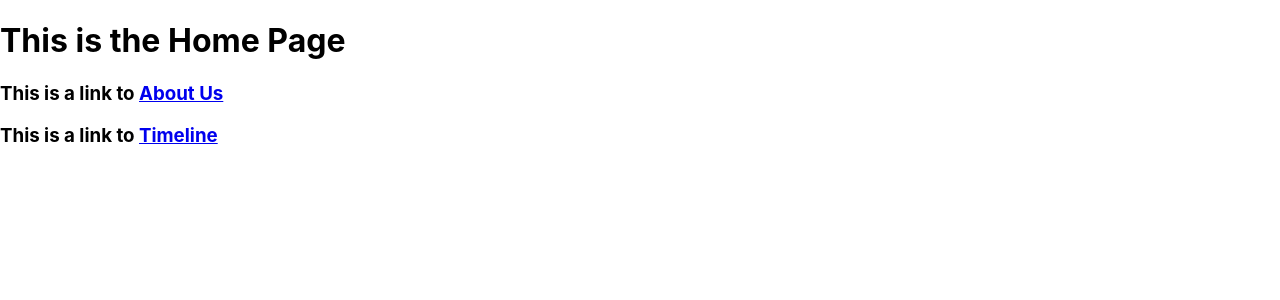
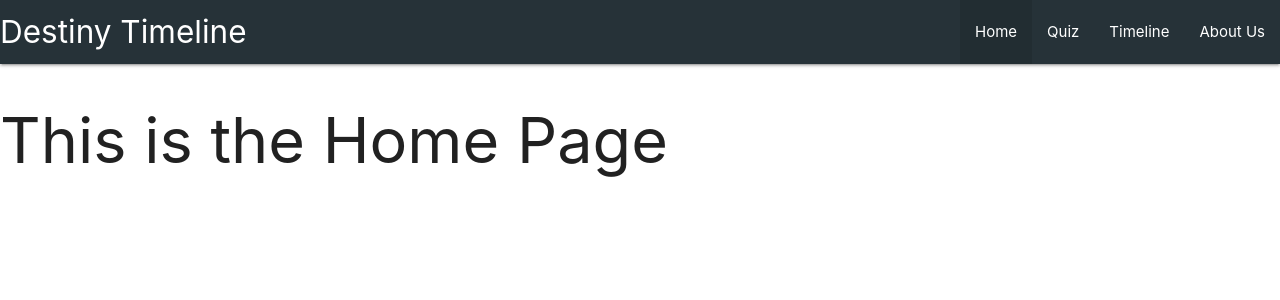
Before and after one commit to Pao1aG/destiny_timeline, a React (Create React App) app: page / in a window 1280 px wide. Shown: the top 300 px of the page. Built offline with nearby package versions, Linux system fonts and the light colour scheme.

Commit message:
Added sample pages and navigation

```diff
--- a/public/index.html
+++ b/public/index.html
@@ -3,6 +3,7 @@
   <head>
     <meta charset="utf-8" />
     <link rel="icon" href="%PUBLIC_URL%/favicon.ico" />
+
     <meta name="viewport" content="width=device-width, initial-scale=1" />
     <meta name="theme-color" content="#000000" />
     <meta
@@ -24,6 +25,17 @@
       work correctly both with client-side routing and a non-root public URL.
       Learn how to configure a non-root public URL by running `npm run build`.
     -->
+    <!-- THIS IS FOR USING MATERIALIZE -->
+    <link href="https://fonts.googleapis.com/icon?family=Material+Icons" rel="stylesheet">
+    <link rel="stylesheet" href="https://cdnjs.cloudflare.com/ajax/libs/materialize/1.0.0/css/materialize.min.css">
+    <script src="https://code.jquery.com/jquery-3.2.1.min.js" type="text/javascript"></script>
+    <script src="https://cdnjs.cloudflare.com/ajax/libs/materialize/1.0.0/js/materialize.min.js"></script>
+    <script>
+      $(document).ready(function(){
+         $('.sidenav').sidenav();
+      });
+   </script>
+
     <title>Destiny Timeline</title>
   </head>
   <body>
--- a/src/App.js
+++ b/src/App.js
@@ -1,21 +1,27 @@
 import { BrowserRouter as Router, Route, Redirect } from "react-router-dom";
+import Navbar from './components/Navbar';
 import Home from './pages/Home';
+import Quiz from './pages/Quiz';
+import Timeline from './pages/Timeline';
 import About from './pages/About';
-import Timeline from './pages/Timeline';
 import logo from './logo.svg';
 import './App.css';
 
 function App() {
   return (
     <Router>
+      <Navbar />
       <Route exact path= "/">
         <Home />
       </Route>
-      <Route exact path= "/about">
-        <About />
+      <Route exact path= "/quiz">
+          <Quiz />
       </Route>
       <Route exact path= "/timeline">
         <Timeline />
+      </Route>
+      <Route exact path= "/about">
+        <About />
       </Route>
     </Router>
     // <div className="App">
--- /dev/null
+++ b/src/components/Navbar.js
@@ -0,0 +1,48 @@
+import React, { useState } from 'react';
+import { Link } from "react-router-dom";
+
+export default function Navbar(){
+
+    const [currentPage, setCurrentPage] = useState("home");
+    const handleChange = (page) => setCurrentPage(page);
+
+    return(
+        <nav>
+            <div className= "nav-wrapper blue-grey darken-4">
+                <Link to="/">
+                    <div className= "brand-logo flow-text">Destiny Timeline</div>
+                </Link>
+                <a href="/" data-target="mobile-demo" className="sidenav-trigger"><i className="material-icons">menu</i></a>
+                <ul id="nav-mobile" className="right hide-on-med-and-down">
+                    <li className={currentPage === "home" ? "active" : ""}>
+                        <Link to="/" onClick={() => handleChange("home")}> Home </Link>
+                    </li>
+                    <li className={currentPage === "quiz" ? "active" : ""}>
+                        <Link to="/quiz" onClick={() => handleChange("quiz")}> Quiz </Link>
+                    </li>
+                    <li className={currentPage === "timeline" ? "active" : ""}>
+                        <Link to="/timeline" onClick={() => handleChange("timeline")}> Timeline </Link>
+                    </li>
+                    <li className={currentPage === "about" ? "active" : ""}>
+                        <Link to="/about" onClick={() => handleChange("about")}> About Us </Link>
+                    </li>
+                </ul>
+                <ul id="mobile-demo" className="sidenav">
+                    <li className={currentPage === "home" ? "active" : ""}>
+                        <Link to="/" onClick={() => handleChange("home")}> Home </Link>
+                    </li>
+                    <li className={currentPage === "quiz" ? "active" : ""}>
+                        <Link to="/quiz" onClick={() => handleChange("quiz")}> Quiz </Link>
+                    </li>
+                    <li className={currentPage === "timeline" ? "active" : ""}>
+                        <Link to="/timeline" onClick={() => handleChange("timeline")}> Timeline </Link>
+                    </li>
+                    <li className={currentPage === "about" ? "active" : ""}>
+                        <Link to="/about" onClick={() => handleChange("about")}> About Us </Link>
+                    </li>
+                </ul>
+            </div>
+        </nav>
+    )
+
+}
--- a/src/pages/About.js
+++ b/src/pages/About.js
@@ -5,8 +5,6 @@ export default function About() {
     return(
         <>
             <h1>This is the About Page</h1>
-            <h3> This is a link to <Link to= "/">Home</Link></h3>
-            <h3> This is a link to <Link to= "/timeline">Timeline</Link></h3>
         </>
     )
 }
--- a/src/pages/Home.js
+++ b/src/pages/Home.js
@@ -5,8 +5,6 @@ export default function Home() {
     return(
         <>
             <h1> This is the Home Page</h1>
-            <h3>This is a link to <Link to="/about"> About Us </Link></h3>
-            <h3>This is a link to <Link to="/timeline"> Timeline </Link></h3>
         </>
     )
 }
--- /dev/null
+++ b/src/pages/Quiz.js
@@ -0,0 +1,7 @@
+import React from 'react';
+
+export default function Quiz(){
+    return(
+        <h1> This is where the quiz will go</h1>
+    )
+}
--- a/src/pages/Timeline.js
+++ b/src/pages/Timeline.js
@@ -5,8 +5,6 @@ export default function Timeline() {
     return(
         <>
             <h1>This is the Timeline</h1>
-            <h3>This is a link to <Link to= "/">Home</Link></h3>
-            <h3>This is a link to <Link to= "/about">About</Link></h3>
         </>
     )
 }
```
